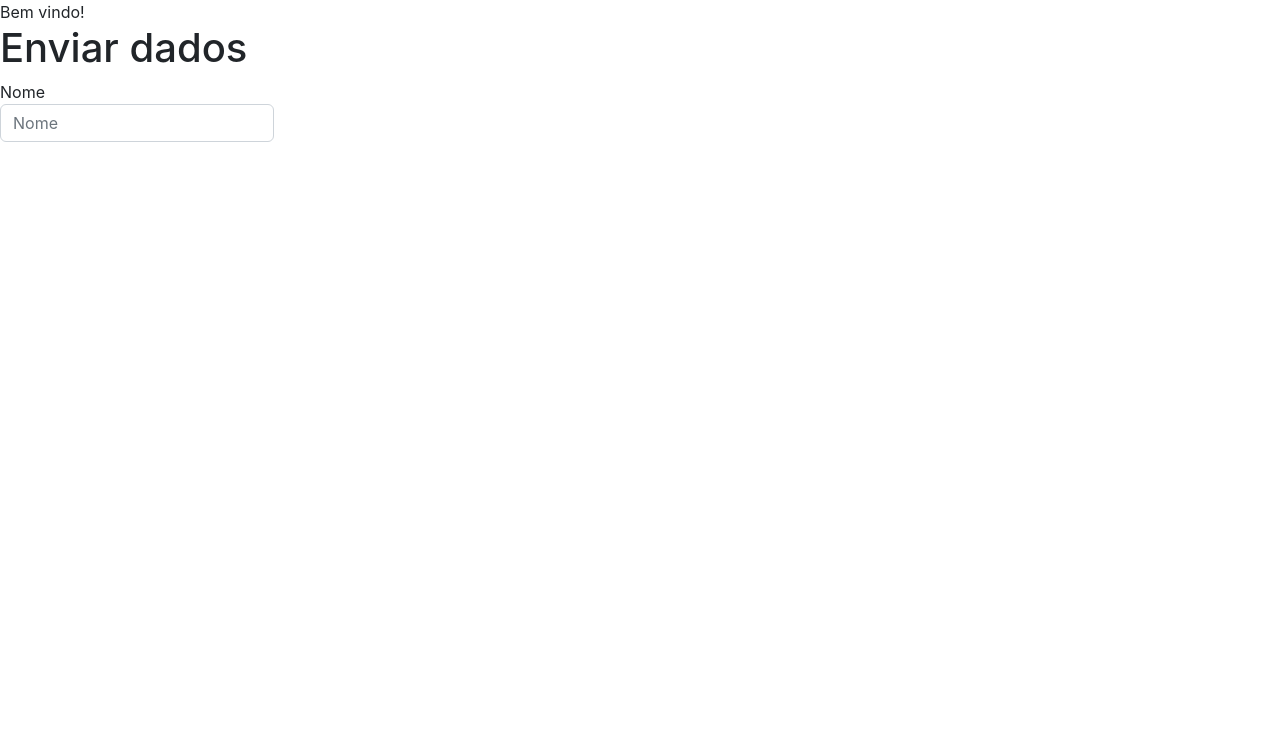
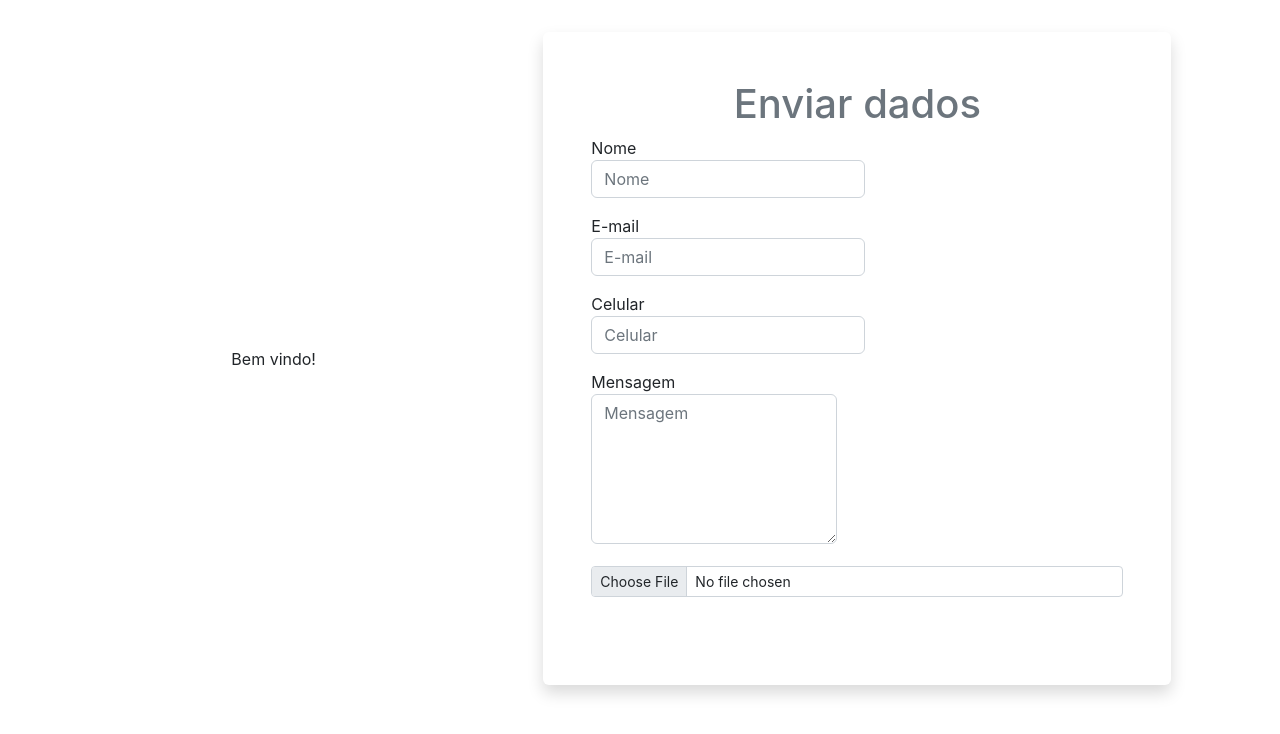
Before and after one commit to GustavoSFer/msb-front-end, a React (Create React App) app: page / in a window 1280 px wide. Shown: the top 734 px of the page. Built offline with nearby package versions, Linux system fonts and the light colour scheme.

Commit message:
Feat: Criando o formulario

```diff
--- a/src/Components/Input.jsx
+++ b/src/Components/Input.jsx
@@ -10,14 +10,14 @@ function Input({
   value,
 }) {
   return (
-    <label htmlFor={name}>
+    <label htmlFor={name} className="text-start">
       {placeholder}
       <input
         type={type}
         value={value}
         name={name}
         id={name}
-        className={`form-control max-input ${className}`}
+        className={`form-control text-start ${className}`}
         placeholder={placeholder}
         onChange={onChange}
       />
--- a/src/Pages/Cadastro.jsx
+++ b/src/Pages/Cadastro.jsx
@@ -1,20 +1,34 @@
 import React, { useState } from 'react';
 import Input from '../Components/Input';
+import '../Style/Input.css';
 
 function Cadastro() {
   const [name, setName] = useState('');
+  const [email, setEmail] = useState('');
+  const [celular, setCelular] = useState('');
+  const [mensagem, setMensagem] = useState('');
+  const [file, setFile] = useState('');
+
+  const handleSubmit = (e) => {
+    e.preventDefault();
+    console.log(name);
+    e.preventDefault();
+    const formData = new FormData();
+    formData.append('file', file);
+  };
 
   return (
-    <div>
-      <div>
+    <div className="row image-fundo align-items-center p-4">
+      <div className="col-sm-5 text-center">
         Bem vindo!
       </div>
 
-      <div>
-        <div>
-          <h1>Enviar dados</h1>
-          <form>
-            <div>
+      <div className="col-sm-6 shadow p-5 rounded m-2">
+        <div className="row mb-4">
+          <h1 className="text-muted text-center">Enviar dados</h1>
+          <form onSubmit={handleSubmit}>
+            <div className="mb-3 row">
+              <div className="col-ms-12 mb-3">
                 <Input
                   type="text"
                   name="nome"
@@ -24,6 +38,45 @@ function Cadastro() {
                   onChange={(e) => setName(e.target.value)}
                 />
               </div>
+              <div className="col-ms-12 mb-3">
+                <Input
+                  type="email"
+                  name="email"
+                  value={email}
+                  placeholder="E-mail"
+                  onChange={(e) => setEmail(e.target.value)}
+                />
+              </div>
+              <div className="col-ms-12 mb-3">
+                <Input
+                  type="text"
+                  name="telefone"
+                  value={celular}
+                  placeholder="Celular"
+                  onChange={(e) => setCelular(e.target.value)}
+                />
+              </div>
+              <div className="text-start">
+                <label htmlFor="mensagem">
+                  Mensagem
+                  <textarea
+                    type="area"
+                    name="mensagem"
+                    value={mensagem}
+                    placeholder="Mensagem"
+                    className="max-input form-control"
+                    onChange={(e) => setMensagem(e.target.value)}
+                  />
+                </label>
+              </div>
+              <div>
+                <input
+                  type="file"
+                  className="form-control form-control-sm mt-3"
+                  onChange={(e) => setFile(e.target.files[0])}
+                />
+              </div>
+            </div>
           </form>
         </div>
       </div>
--- /dev/null
+++ b/src/Style/Input.css
@@ -0,0 +1,3 @@
+.max-input {
+  height: 150px;
+}
```
Lines whose indentation alone changed are shown as unchanged.
